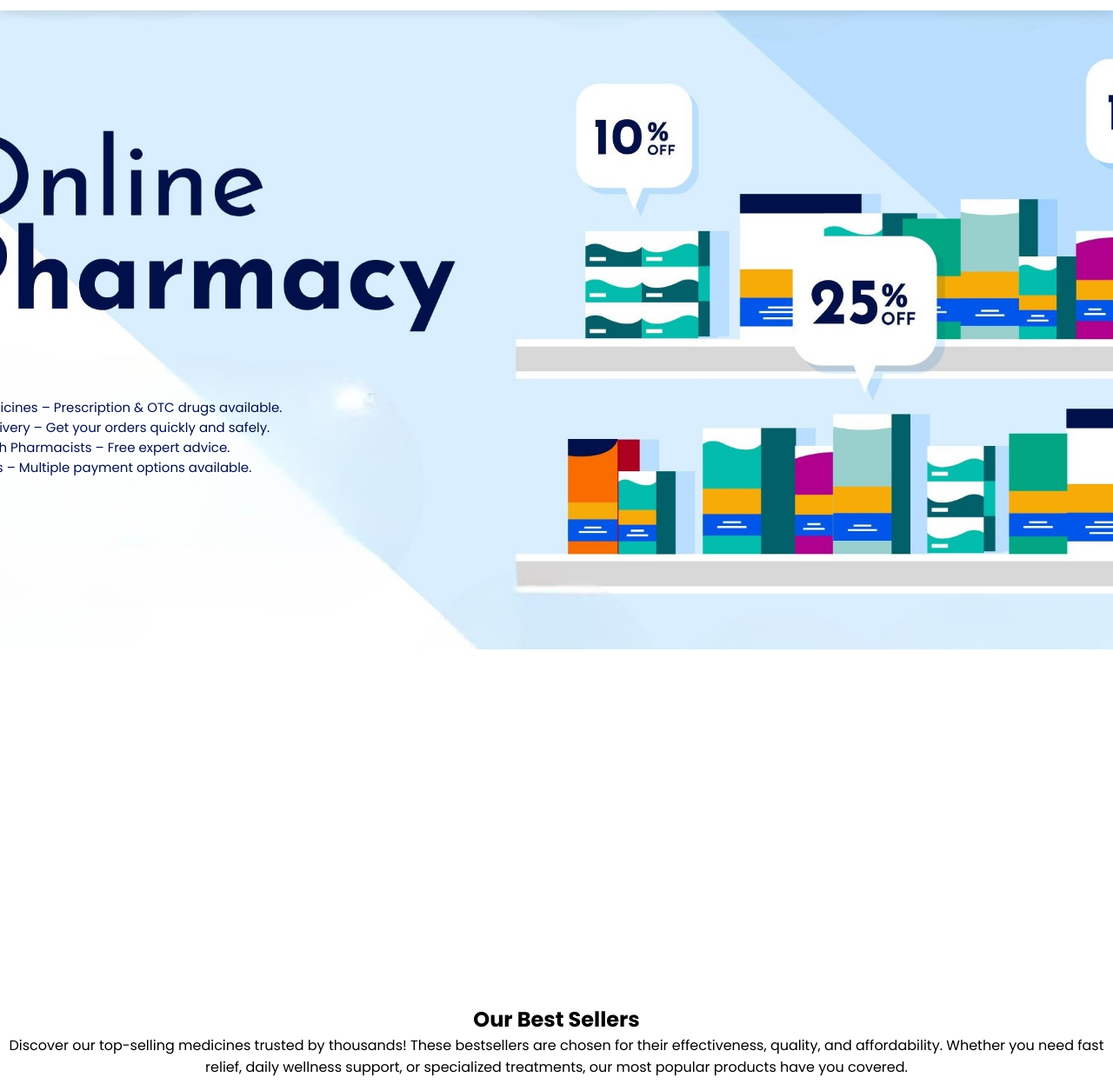
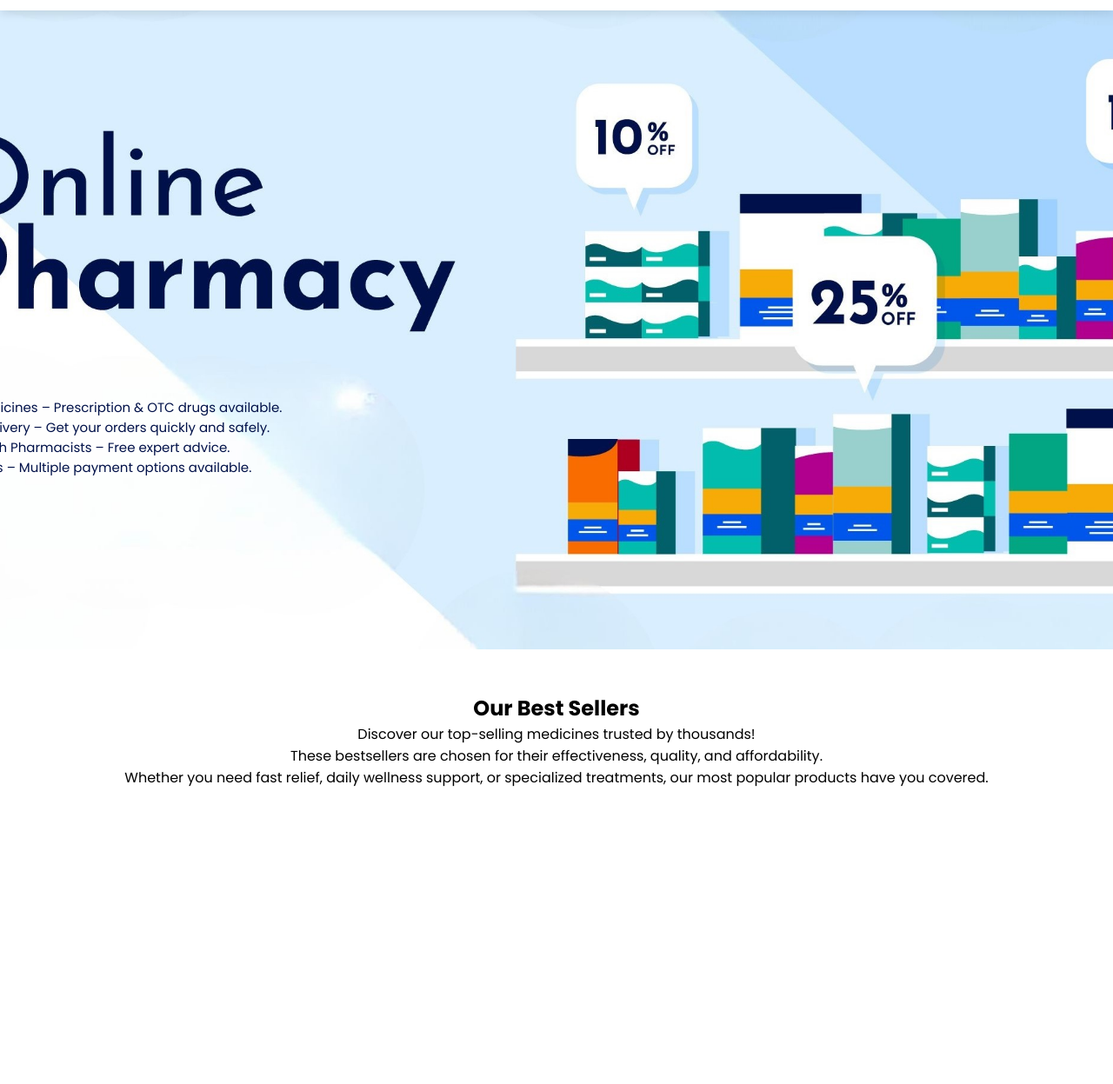
Before and after one commit to Mofiz-Usmani/Intermediate-Level-Projectss, a website: page index.html in a window 1280 px wide. Shown: the part 53-1300 px from the top of the page at 87% size. After the commit the page ends 960 px from the top, so only its background shows below. Drawn offline with Linux system fonts and the light colour scheme.

Commit message:
Auto commit

```diff
--- a/index.html
+++ b/index.html
@@ -34,7 +34,7 @@
     <div class="best">
         <h2>Our Best Sellers</h2>
         <div class="best-text">
-            <p>Discover our top-selling medicines trusted by thousands! These bestsellers are chosen for their effectiveness, quality, and affordability. Whether you need fast relief, daily wellness support, or specialized treatments, our most popular products have you covered.</p>
+            <p>Discover our top-selling medicines trusted by thousands!<br> These bestsellers are chosen for their effectiveness, quality, and affordability.<br> Whether you need fast relief, daily wellness support, or specialized treatments, our most popular products have you covered.</p>
         </div>
     </div>
 </body>
--- a/style.css
+++ b/style.css
@@ -97,6 +97,5 @@
     flex-direction: column;
     align-items: center;
     justify-content: center;
-    height: 100vh; /* Adjust based on your layout */
     text-align: center;
   }
```
